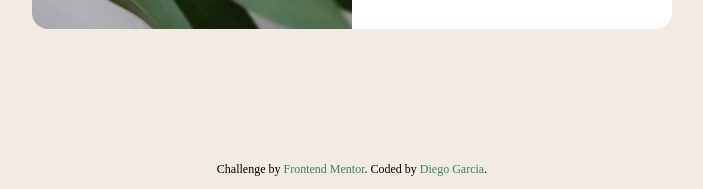
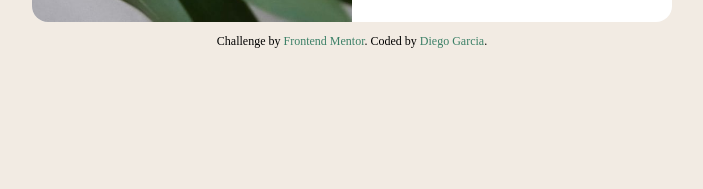
Before and after one commit to taldr27/Product-preview-card-component, a website built with webpack: page src/index.html in a window 1280 px wide. Shown: the part 611-800 px from the top of the page, without its empty margins (288-991 px from the left). Built offline with nearby package versions, Linux system fonts and the light colour scheme.

Commit message:
Fix footer

```diff
--- a/src/index.html
+++ b/src/index.html
@@ -44,11 +44,11 @@
         <button class="btn-cart"><img src="./images/icon-cart.svg" alt="cart-imgae">Add to Cart</button>
       </div>
     </div>
+    <footer class="attribution">
+      Challenge by <a href="https://www.frontendmentor.io?ref=challenge" target="_blank">Frontend Mentor</a>.
+      Coded by <a href="#">Diego Garcia</a>.
+    </footer>
+  </main>
 
-  <footer class="attribution">
-    Challenge by <a href="https://www.frontendmentor.io?ref=challenge" target="_blank">Frontend Mentor</a>.
-    Coded by <a href="#">Diego Garcia</a>.
-  </footer>
-  </main>
 </body>
 </html>
--- a/src/style.css
+++ b/src/style.css
@@ -113,10 +113,10 @@ main {
 }
 
 .attribution {
-  position: absolute;
+  position: relative;
   font-size: 0.75rem;
   text-align: center;
-  bottom: 1em;
+  bottom: -1em;
 }
 
 .attribution a {
```
